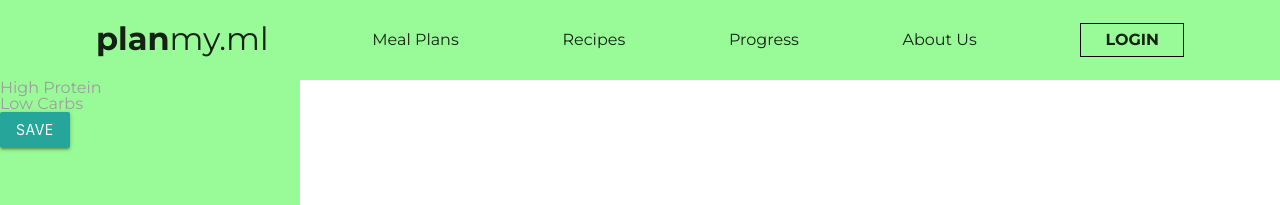
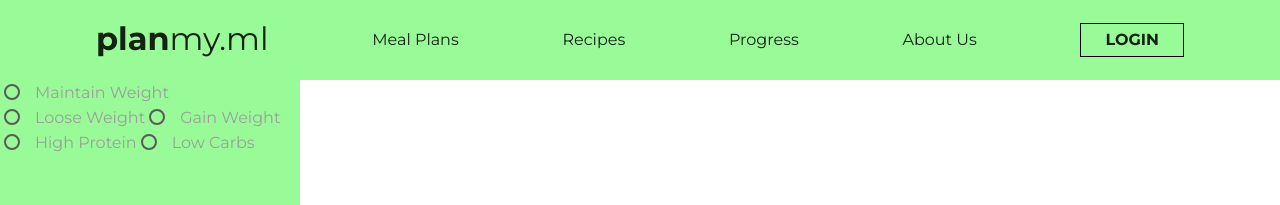
Before and after one commit to CS353T11/CS353TeamProject, a React (Create React App) app: page /goals in a window 1280 px wide. Shown: the top 205 px of the page. Built offline with nearby package versions, Linux system fonts and the light colour scheme; no server answers.

Commit message:
Added radio button to progress page

```diff
--- a/src/components/mealPlan/goals.js
+++ b/src/components/mealPlan/goals.js
@@ -1,39 +1,47 @@
 import React from 'react'
 import Avatar from "../../images/avatar.svg";
+import {RadioGroup} from 'react-materialize';
 export default class Goals extends React.Component {
     render() {
         return (
             <div id="results">
                 <div className="user-details">
                     <div className="diet">
-                        {/* <RadioGroup>
-                            name="diet" withGap label="Diets" value="op1"
-                            options={[{label: 'Maintain Weight',value: 'op1'},{label: 'Loose Weight',value: 'op2'},{label: 'Gain Weight',value: 'op3'},
-                                {label: 'High Protein',value: 'op4'},{label: 'Low Carbs',value: 'op5'}]}
-                        </RadioGroup>*/}
-                        <form>
+                        <RadioGroup
+                            name="diet" withGap label="Diets" options={[
+                            {label: 'Maintain Weight',value: 'op1'},
+                            {label: 'Loose Weight',value: 'op2'},
+                            {label: 'Gain Weight',value: 'op3'},
+                            {label: 'High Protein',value: 'op4'},
+                            {label: 'Low Carbs',value: 'op5'}]}>
+                        </RadioGroup>
+                        {/*<form action="#">
+                            <p>
+                                <label>
+                                    <input name="group1" type="radio" checked/>
+                                    <span>Red</span>
+                                </label>
+                            </p>
+                            <p>
+                                <label>
+                                    <input name="group1" type="radio"/>
+                                    <span>Yellow</span>
+                                </label>
+                            </p>
+                            <p>
+                                <label>
+                                    <input className="with-gap" name="group1" type="radio"/>
+                                    <span>Green</span>
+                                </label>
+                            </p>
+                            <p>
+                                <label>
+                                    <input name="group1" type="radio" disabled="disabled"/>
+                                    <span>Brown</span>
+                                </label>
+                            </p>
+                        </form>*/}
 
-                            <div className="form-check">
-                                <label>
-                                    <input type="radio" name="dietChoice" value="option4" checked={true} className="form-check-input"/>
-                                    High Protein
-                                </label>
-                            </div>
-
-                            <div className="form-check">
-                                <label>
-                                    <input type="radio" name="dietChoice" value="option5" checked={true} className="form-check-input"/>
-                                    Low Carbs
-                                </label>
-                            </div>
-
-                            <div className="form-group">
-                                <button className="btn btn-primary mt-2" type="submit">
-                                    Save
-                                </button>
-                            </div>
-
-                        </form>
                     </div>
                 </div>
             </div>
```
